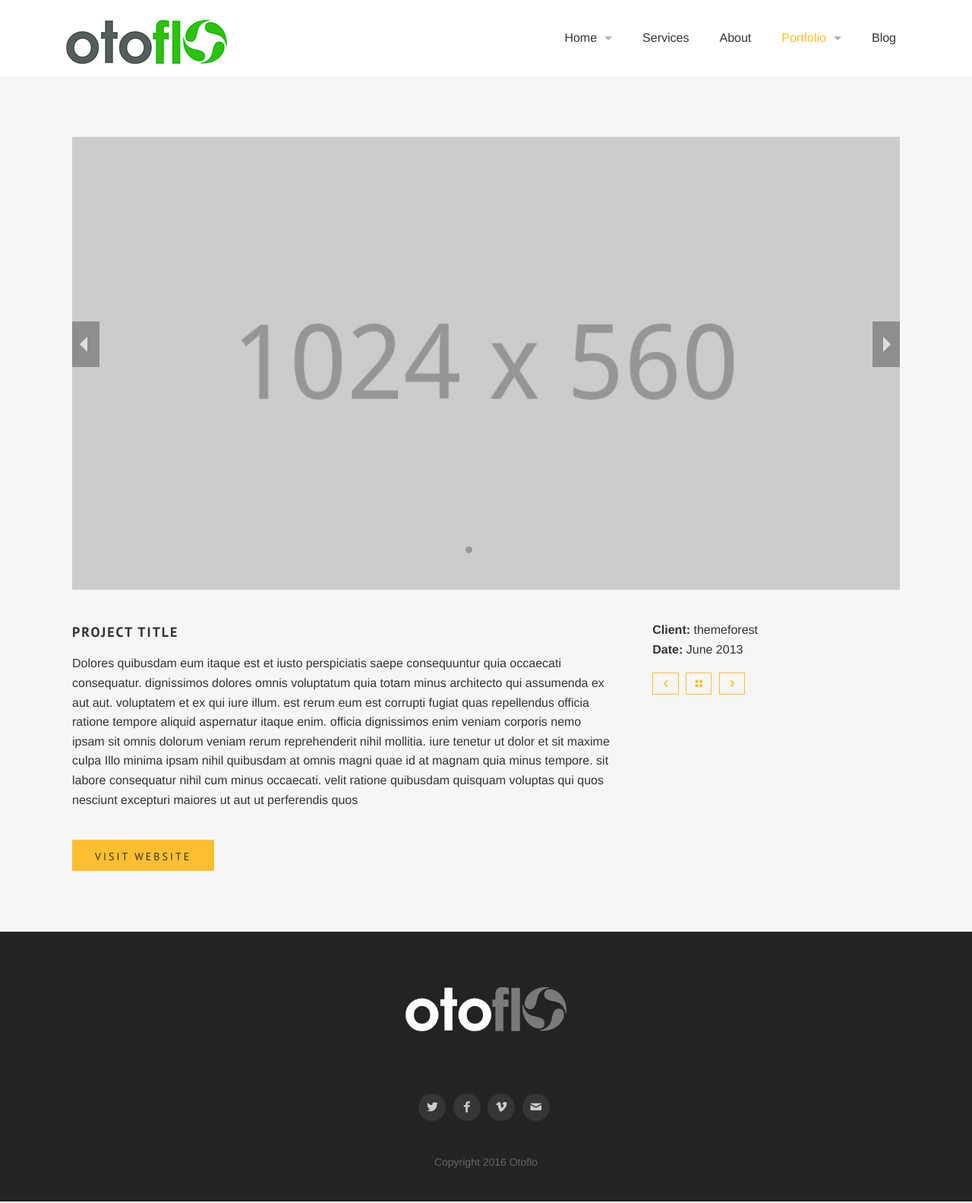
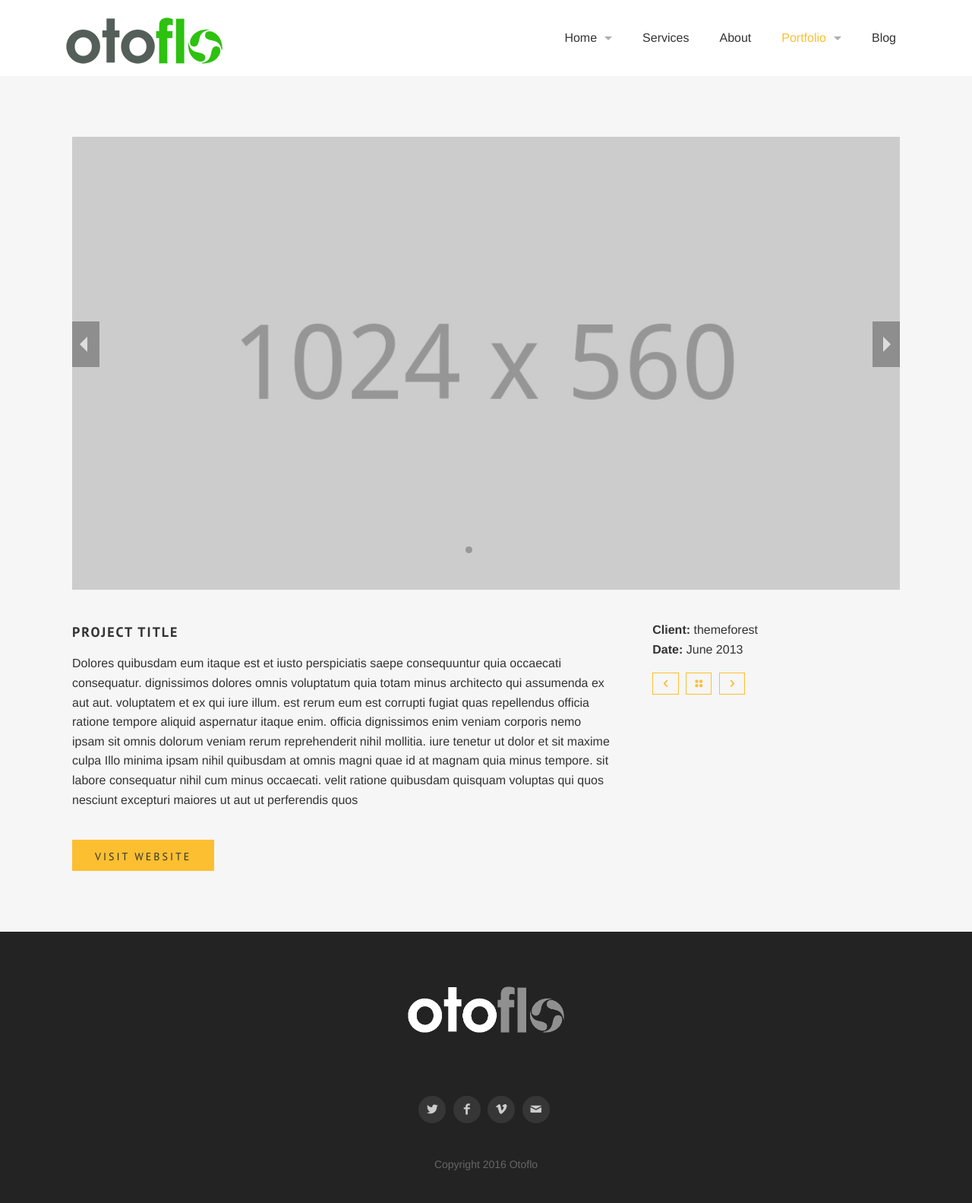
Before and after one commit to otoflo/otoflo.github.io, a Jekyll site: the page built from portfolio-item.html, in a window 1280 px wide. Shown: the whole page at 76% size. Built offline with Jekyll 4.4.1, drawn with Linux system fonts in a browser that asks for light colours; some web fonts are replaced; Markdown is read by kramdown in place of the engine named in the settings.

Commit message:
Logo tweak

```diff
--- a/_layouts/default.html
+++ b/_layouts/default.html
@@ -67,7 +67,7 @@
         <div class='row'>
           <div class='large-12 columns'></div>
           <h1 class='light'>
-            <img src='{{site.url}}/images/otoflo-logo-gray.png' width="226" height="70">
+            <img src='{{site.url}}/images/otoflo-logo-gray.png' width="220" height="75">
             <div class='spacing'></div>
           </h1>
           <div class='spacing'></div>
```
Also changed, not shown: images/otoflo-logo-gray.png, images/otoflo-logo.png.
